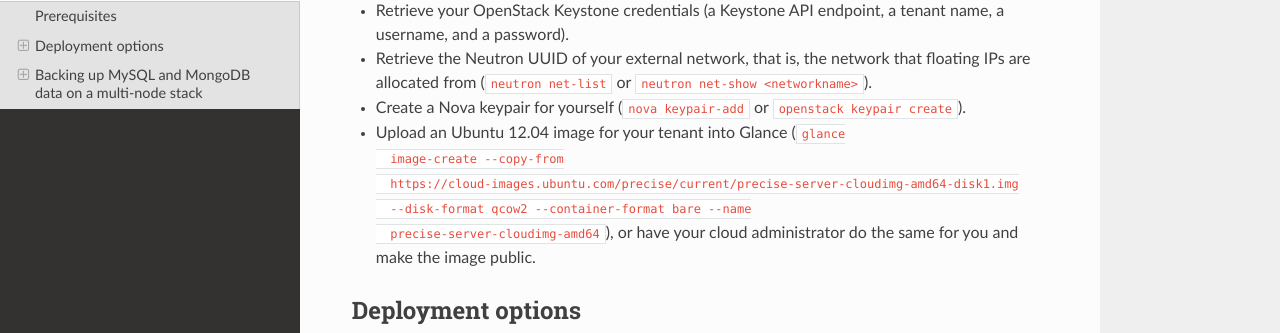
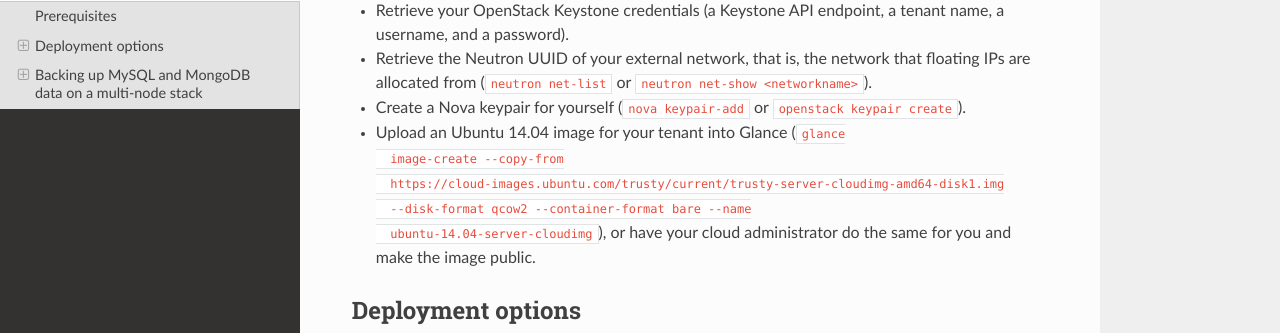
Before and after one commit to arbrandes/openedx-on-openstack, an MkDocs documentation site: the page built from docs/index.md, in a window 1280 px wide and 900 px high, scrolled down 588 px. Shown: the part 135-468 px from the top of the window. Built offline with MkDocs 1.6.1, drawn with Linux system fonts in a browser that asks for light colours; nearby versions of some CDN libraries.

Commit message:
Change target platform from Ubuntu Precise to Ubuntu Trusty
Since Open edX Eucalyptus, Trusty has been a supported platfrom, and
Precise is nearing EOL.

```diff
--- a/docs/index.md
+++ b/docs/index.md
@@ -35,11 +35,11 @@ the following steps:
   `neutron net-show <networkname>`).
 - Create a Nova keypair for yourself (`nova keypair-add` or
   `openstack keypair create`).
-- Upload an Ubuntu 12.04 image for your tenant into Glance (`glance
+- Upload an Ubuntu 14.04 image for your tenant into Glance (`glance
   image-create --copy-from
-  https://cloud-images.ubuntu.com/precise/current/precise-server-cloudimg-amd64-disk1.img
+  https://cloud-images.ubuntu.com/trusty/current/trusty-server-cloudimg-amd64-disk1.img
   --disk-format qcow2 --container-format bare --name
-  precise-server-cloudimg-amd64`), or have your cloud administrator
+  ubuntu-14.04-server-cloudimg`), or have your cloud administrator
   do the same for you and make the image public.
 
 
```
